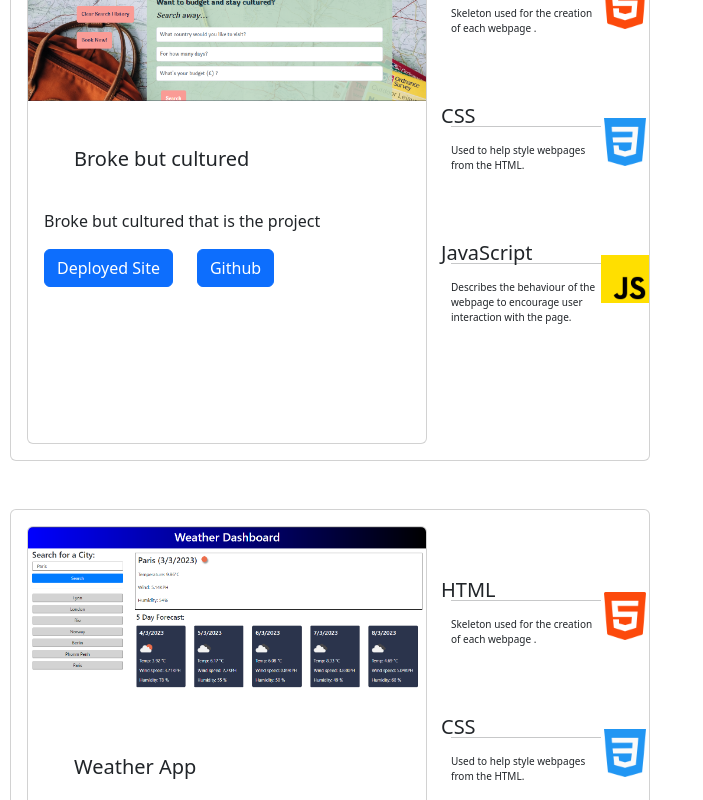
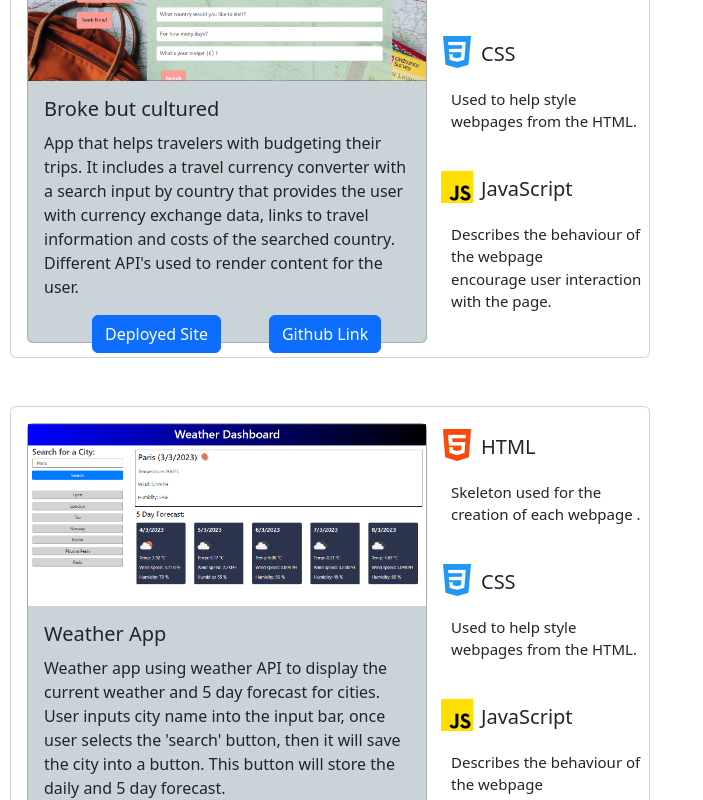
Before and after one commit to chinapicke/main_portfolio, a React (Create React App) app in the folder reactapps/: page / in a window 1280 px wide. Shown: the part 1440-2240 px from the top of the page, without its empty margins (0-703 px from the left). Built offline with nearby package versions, Linux system fonts and the light colour scheme.

Commit message:
styling changes to all pages

```diff
--- a/reactapps/src/jsonfiles/contacts.json
+++ b/reactapps/src/jsonfiles/contacts.json
@@ -10,12 +10,10 @@
     "link": "https://github.com/chinapicke"
   },
   {
-    "name": "Email",
     "icon": "/images/mail.png",
     "show": "chinapickering@hotmail.co.uk"
   },
   {
-    "name": "Phone",
     "icon": "/images/phone-call.png",
     "show": "07563920731"
   }
--- a/reactapps/src/jsonfiles/projects.json
+++ b/reactapps/src/jsonfiles/projects.json
@@ -2,7 +2,7 @@
     {
         "id" : 1,
         "projectname": "Broke but cultured",
-        "description": "Broke but cultured that is the project",
+        "description": "App that helps travelers with budgeting their trips. It includes a travel currency converter with a search input by country that provides the user with currency exchange data, links to travel information and costs of the searched country. Different API's used to render content for the user.",
         "image":"/images/brokebutcultured.png",
         "deployedURL": "https://chinapicke.github.io/-broke-but-cultured/",
         "githubUrl": "https://github.com/chinapicke/-broke-but-cultured.git"
@@ -10,7 +10,7 @@
     {
         "id" : 2,
         "projectname": "Weather App",
-        "description": "Weather app that is the project",
+        "description": "Weather app using weather API to display the current weather and 5 day forecast for cities. User inputs city name into the input bar, once user selects the 'search' button, then it will save the city into a button. This button will store the daily and 5 day forecast.",
         "image":"/images/weather.png" ,
         "deployedURL": "https://chinapicke.github.io/Weather_Forecast-/",
         "githubUrl": "https://github.com/chinapicke/Weather_Forecast-.git"
@@ -18,7 +18,7 @@
     {
         "id" : 3,
         "projectname": "Daily Planner",
-        "description": "Daily planner is the project",
+        "description": "Daily planner created to help with scheduling information within the working hours of the day between 9am and 5pm. Information is stored on the page. Each hour slot is coloured based on whether it is before, during or after the currnet hour.",
         "image": "/images/planner.png",
         "deployedURL": "https://chinapicke.github.io/Daily_Planner/",
         "githubUrl": "https://github.com/chinapicke/Daily_Planner.git"
@@ -26,7 +26,7 @@
     {
         "id" : 4,
         "projectname": "Code Quiz",
-        "description": "Multiple Choice Quiz is the project",
+        "description": "Quiz with  6 questions orientated around HTML, CSS and Javascript. Each question shows 4 answers each. Timer showed during and deducts time when question is incorrectly answered. User's score is stored in the leaderboard once they input their initials.",
         "image": "/images/MCQ.png",
         "deployedURL": "https://chinapicke.github.io/Multiple-Choice-Quiz/",
         "githubUrl": "https://github.com/chinapicke/Multiple-Choice-Quiz.git"
@@ -34,7 +34,7 @@
     {
         "id" : 5,
         "projectname": "Password Generator",
-        "description": "Password generator that is the project",
+        "description": "Website to help users generate passwords with high security by randomising character. Users can select the different types they want to include; numbers, lowercase, uppercase and special characters. User is also able to select password length between 10 and 64.",
         "image": "/images/passwordgenerator.png" ,
         "deployedURL": "https://chinapicke.github.io/Password_Generator/",
         "githubUrl": "https://github.com/chinapicke/Password_Generator.git"
@@ -42,7 +42,7 @@
     {
         "id" : 6,
         "projectname": "Horiseon",
-        "description": "Horiseon that is the project",
+        "description": "An interative and accessible webpage for users to attain information on how to optimise their digital marketing. This was one of the first projects using CSS wiht no Javascript. Therefore there is no user interaction with the webpage. Navbar is hyperlinked",
         "image": "/images/horiseon.png" ,
         "deployedURL": "https://chinapicke.github.io/first_challenge/",
         "githubUrl": "https://github.com/chinapicke/first_challenge.git"
--- a/reactapps/src/pages/Contact.js
+++ b/reactapps/src/pages/Contact.js
@@ -4,6 +4,7 @@ import ContactInfo from './ContactInfo.js';
 import Container from 'react-bootstrap/Container';
 import Row from 'react-bootstrap/Row';
 import Col from 'react-bootstrap/Col';
+import '../styles/Contact.css'
 
 
 function Contact() {
@@ -11,7 +12,7 @@ function Contact() {
     <div className="wholecontactarea">
       <h1 className="text-center">Contact Me</h1>
       <p className="text-center">Get in touch </p>
-      <Container fluid="md">
+      <Container className='formLinksArea' fluid="md">
         <Row>
           <Col>
             <aside className="leftContactInfo">
@@ -23,7 +24,6 @@ function Contact() {
               <ContactForm />
             </aside>
           </Col>
-
         </Row>
       </Container>
     </div>
--- a/reactapps/src/pages/ContactForm.js
+++ b/reactapps/src/pages/ContactForm.js
@@ -3,6 +3,7 @@ import Col from 'react-bootstrap/Col';
 import Form from 'react-bootstrap/Form';
 import Row from 'react-bootstrap/Row';
 import Button from 'react-bootstrap/Button';
+import '../styles/ContactForm.css';
 
 
 
@@ -20,7 +21,7 @@ const ContactForm = () => {
     console.log(conFom)
   }
   return (
-    <Form onSubmit={onSubmit}>
+    <Form className='contactForm' onSubmit={onSubmit}>
       <Row className="mb-3">
         <Form.Group as={Col} controlId="formGridEmail">
           <Form.Label>FirstName</Form.Label>
--- a/reactapps/src/pages/Projects.js
+++ b/reactapps/src/pages/Projects.js
@@ -23,17 +23,17 @@ function ProjectCard(props) {
 
 
     return (
-                <Card className= "maincardBody me-2 mb-5" style={{ width: '40rem' }}>
+                <Card className= "maincardBody me-2 mb-5 pb-0" style={{ width: '40rem', height:'30rem' }}>
                     <Row>
-                        <Col className="leftSideCard mt-3 ms-3 mb-3">
-                            <Card className="infoAndPicture" style={{ width: '25rem' }}>
-                                <Card.Img className="projectImage"variant="top" alt={props.projectname} src={props.image} />
+                        <Col className="leftSideCard pt-3 ms-3 pb-1 mb-2">
+                            <Card className="infoAndPicture d-flex flex-column" style={{ width: '25rem', height:'28rem' }}>
+                                <Card.Img className="projectImage"variant="card-img-top" alt={props.projectname} src={props.image} />
                                 <Card.Body>
                                     <Card.Title className="projectTitle">{props.projectname}</Card.Title>
-                                    <Card.Text className="projectDescription">{props.description}</Card.Text>
+                                    <Card.Text className="projectDescription text-justify">{props.description}</Card.Text>
                                     <div className='projectButtons'>
-                                    <Button onClick={handleClickUrl} className="deployedURL me-4">Deployed Site</Button>
-                                    <Button onClick={githubRedirect} className="githubUrl">Github</Button>
+                                    <Button onClick={handleClickUrl} className="deployedURL me-5 ms-5 mt-auto">Deployed Site</Button>
+                                    <Button onClick={githubRedirect} className="githubUrl mt-auto">Github Link</Button>
                                     </div>
                                 </Card.Body>
                             </Card>
@@ -41,16 +41,13 @@ function ProjectCard(props) {
                         <Col className="rightSideCard">
                             <h1 className='thingsUsed'>HTML</h1>
                             <img src='/images/html.png' className="iconsUsed"></img>
-                            <hr></hr>
                             <p className='describeUsed'>Skeleton used for the creation of each webpage .</p>
                             <h1 className='thingsUsed'>CSS</h1>
                             <img src='/images/css.png' className="iconsUsed"></img>
-                            <hr></hr>
                             <p className='describeUsed'>Used to help style webpages from the HTML. </p>
                             <h1 className='thingsUsed'>JavaScript</h1>
                             <img src='/images/js.png' className="iconsUsed"></img>
-                            <hr></hr>
-                            <p className='describeUsed'>Describes the behaviour of the webpage to encourage user interaction with the page.</p>
+                            <p className='describeUsed'>Describes the behaviour of the webpage<br></br>encourage user interaction with the page.</p>
                         </Col>
                     </Row>
                 </Card>
--- a/reactapps/src/styles/Contact.css
+++ b/reactapps/src/styles/Contact.css
@@ -1,4 +1,4 @@
-.icons{
-    width:10px;
-    height:10px;
+.formLinksArea{
+    border: 2px solid black;
+    border-radius: 5px;
 }
--- /dev/null
+++ b/reactapps/src/styles/ContactForm.css
@@ -0,0 +1,4 @@
+.contactForm{
+    margin-top: 15px;
+    margin-bottom: 10px;
+}
--- /dev/null
+++ b/reactapps/src/styles/ContactInfo.css
@@ -0,0 +1,33 @@
+.contactLinks{
+   margin: 20px;
+}
+
+.linkImage{
+    width: 2rem;
+    height:2rem;
+    margin-top: 5px;
+}
+
+.CVIcon{
+    width:4rem;
+    height:4rem;
+    margin-top: 1rem;
+    margin-bottom: 1rem;
+}
+
+.linkImageText{
+    border: 2px solid black;
+    margin-bottom: 1rem;
+    border-radius: 5px;
+}
+
+.CV{
+    margin-right: 10px;
+}
+
+.CVLink{
+    font-size: 20px;
+    color: black;
+    text-decoration: none;
+
+}
--- a/reactapps/src/styles/Homepage.css
+++ b/reactapps/src/styles/Homepage.css
@@ -1,3 +1,7 @@
+.homepage{
+    background-color: white;
+}
+
 .heroPicture{
     width:29rem;
     height:27rem;
@@ -12,6 +16,6 @@
     padding-bottom:90px;
 }
 
-h1{
+.name{
     margin-top: 50px;
 }
--- a/reactapps/src/styles/Projects.css
+++ b/reactapps/src/styles/Projects.css
@@ -1,3 +1,8 @@
+.projects{
+    background-color:rgba(150,168,175,0.5);
+}
+
+
 .bigcard{
 display: flex;
 flex-direction: row;
@@ -8,29 +13,40 @@ justify-content: space-between;
 
 .projectsTitle{
     text-align: center;
+    padding-top:30px;
 }
 
 .card-title{
-    padding: 30px;
+    margin-bottom: 10px;
 }
 
 .thingsUsed{
     font-size: 20px;
     position: relative;
     top: 18px;
-    right: 10px;
+    left: 30px;
+    padding-top:10px;
 }
 
 .describeUsed{
-    font-size: 10px;
-}
-
-.card-body{
-    margin-bottom: 140px;
+ font-size: 15px;
 }
 
 .iconsUsed{
-    width: 3rem;
-    height: 3rem;
-    float:right;
+    width: 2rem;
+    height: 2em;
+    position:relative;
+    right:10px;
+    bottom:20px;
 }
+
+
+.infoAndPicture{
+    background-color: rgba(150,168,175,0.5);
+    display: flex;
+    flex-direction: column;
+    align-self: flex-start;
+}
+.deployedURL{
+    margin-right: 60px;
+}
```
Also changed, not shown: reactapps/src/pages/ContactInfo.js (+12 -6 lines), reactapps/public/images/cv.png (added).
